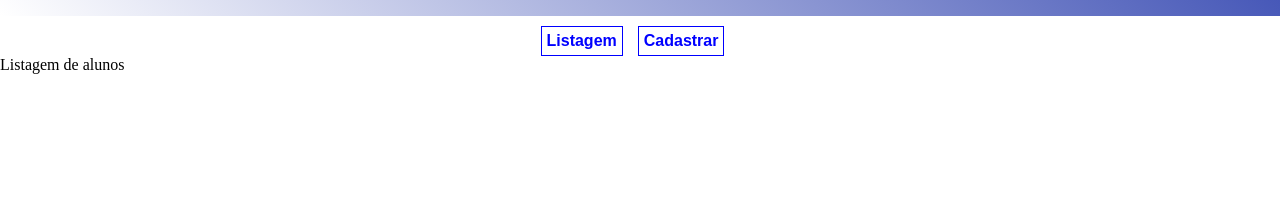
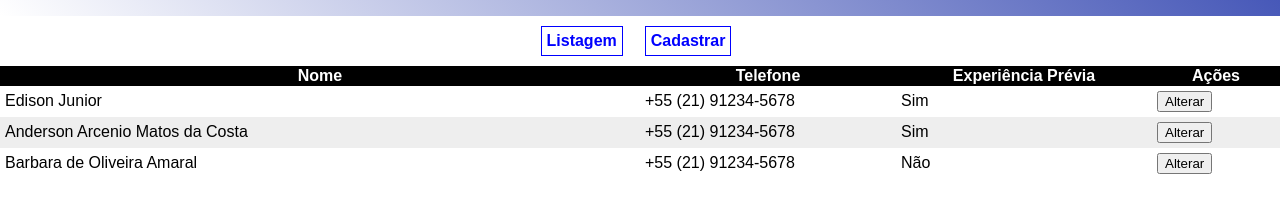
Before and after one commit to EdisonJuniorDesigner/projeto-guiado-newtab, a plain HTML site: page index.html in a window 1280 px wide. Shown: the part 56-268 px from the top of the page. Drawn offline with Linux system fonts and the light colour scheme.

Commit message:
Editando o index e o formulário

```diff
--- /dev/null
+++ b/assets/css/list.css
@@ -0,0 +1,14 @@
+.lista {
+    width: 100%;
+    border-spacing: 0;
+}
+
+.lista th {
+    vertical-align: top;
+    background-color: black;
+    color: white;
+}
+
+.lista tr td {
+    padding: 5px;
+}
--- a/assets/css/style.css
+++ b/assets/css/style.css
@@ -1,5 +1,6 @@
 body {
     margin: 0px;
+    font-family: Arial, Helvetica, sans-serif;
 }
 
 .cabecalho {
@@ -15,7 +16,7 @@ body {
     display: flex;
     flex-direction: row;
     justify-content: center;
-    margin-top: 10px;
+    margin: 10px 0px;
 }
 
 .menu a {
@@ -23,7 +24,7 @@ body {
     font-weight: bold;
     color: blue;
     margin-right: 15px;
-    font-family: Arial, Helvetica, sans-serif;
+    margin-left: 7px;
     border: 1px solid blue;
     padding: 5px;
 }
--- a/index.html
+++ b/index.html
@@ -2,7 +2,9 @@
 <html>
     <head>
         <title>Projeto Exemplo</title>
+        <meta name="viewport" content="width=device-width, initial-scale=1.0">
         <link rel="stylesheet" href="./assets/css/style.css">
+        <link rel="stylesheet" href="./assets/css/list.css">
     </head>
     <body>
         <header class="cabecalho">
@@ -13,8 +15,40 @@
             <a href="./src/form.html">Cadastrar</a>
         </section>
         <section>
-
+            <table class="lista">
+                <thead>
+                    <th style="width: 50%;">Nome</th>
+                    <th style="width: 20%;">Telefone</th>
+                    <th style="width: 20%;">Experiência Prévia</th>
+                    <th style="width: 10%;">Ações</th>
+                </thead>
+                <tbody>
+                    <tr>
+                        <td>Edison Junior</td>
+                        <td>+55 (21) 91234-5678</td>
+                        <td>Sim</td>
+                        <td>
+                            <button>Alterar</button>
+                        </td>
+                    </tr>
+                    <tr style="background-color: #eee;">
+                        <td>Anderson Arcenio Matos da Costa</td>
+                        <td>+55 (21) 91234-5678</td>
+                        <td>Sim</td>
+                        <td>
+                            <button>Alterar</button>
+                        </td>
+                    </tr>
+                    <tr>
+                        <td>Barbara de Oliveira Amaral</td>
+                        <td>+55 (21) 91234-5678</td>
+                        <td>Não</td>
+                        <td>
+                            <button>Alterar</button>
+                        </td>
+                    </tr>
+                </tbody>
+            </table>
         </section>
-        Listagem de alunos
     </body>
 </html>
```
Also changed, not shown: assets/css/form.css (added, +20 -0 lines), src/form.html (+24 -2 lines).
